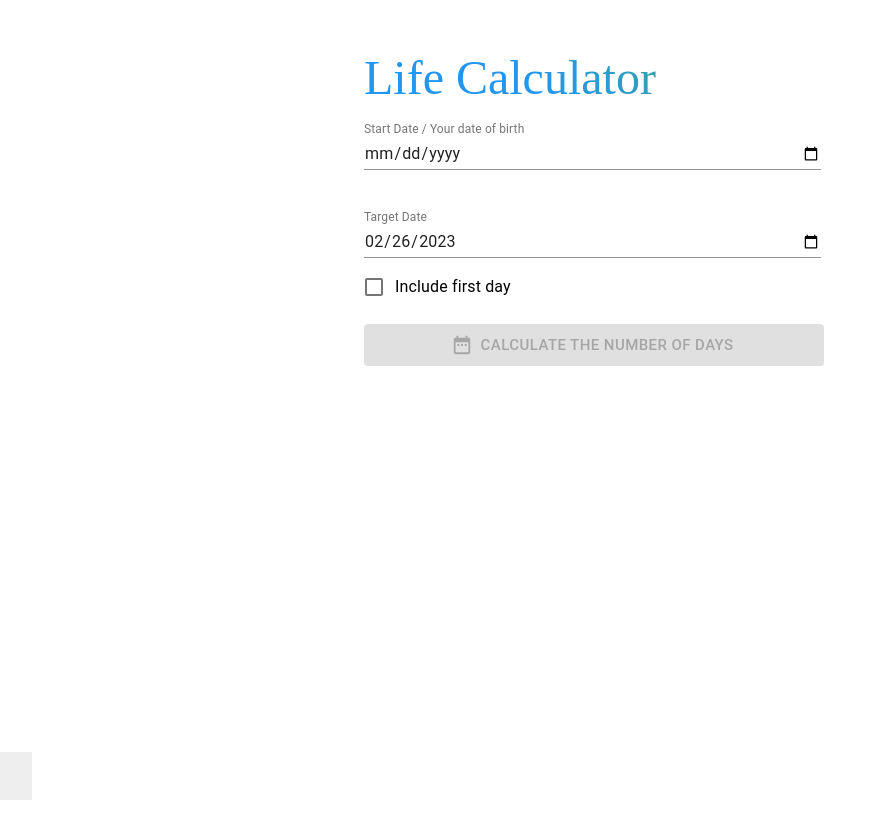
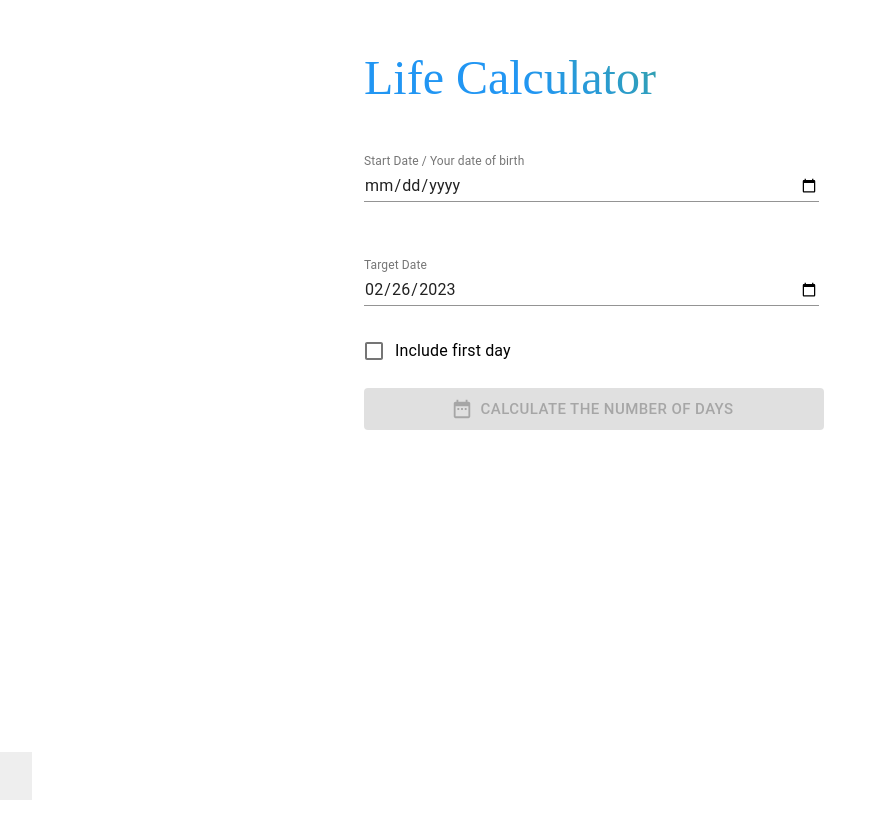
Before and after one commit to Linovation/CalculateDate, a React (Create React App) app: page / in a window 1280 px wide. Shown: the top 838 px of the page, without its empty margins (0-887 px from the left). Built offline with nearby package versions, Linux system fonts and the light colour scheme; no server answers.

Commit message:
change the font of the title

```diff
--- a/src/CountdownTimer.js
+++ b/src/CountdownTimer.js
@@ -54,17 +54,18 @@ function CountdownTimer() {
     };
 
     return (
-        <Container maxWidth="sm" spacing={2}>
+        <Container maxWidth="sm" spacing={4} >
             <Typography variant="h3" component="h1" style={{
                 position:'center',
                 fontFamily: 'Montserrat',
                 background: 'linear-gradient(45deg, #2196F3 30%, #4CAF50 90%)',
                 WebkitBackgroundClip: 'text',
-                WebkitTextFillColor: 'transparent'
+                WebkitTextFillColor: 'transparent',
+                extAlign: 'center'
             }}>
                 Life Calculator
             </Typography>
-            <Grid container spacing={2}>
+            <Grid container spacing={4} style={{ marginTop:'16px'}}>
                 <Grid item xs={10}>
                     <TextField
                         label="Start Date / Your date of birth"
@@ -92,7 +93,7 @@ function CountdownTimer() {
                     />
                 </Grid>
             </Grid>
-            <FormControlLabel
+            <FormControlLabel style={{ marginTop: 16 }}
                 control={<Checkbox checked={includeFirstDay} onChange={handleCheckboxChange} />}
                 label="Include first day"
             />
```
